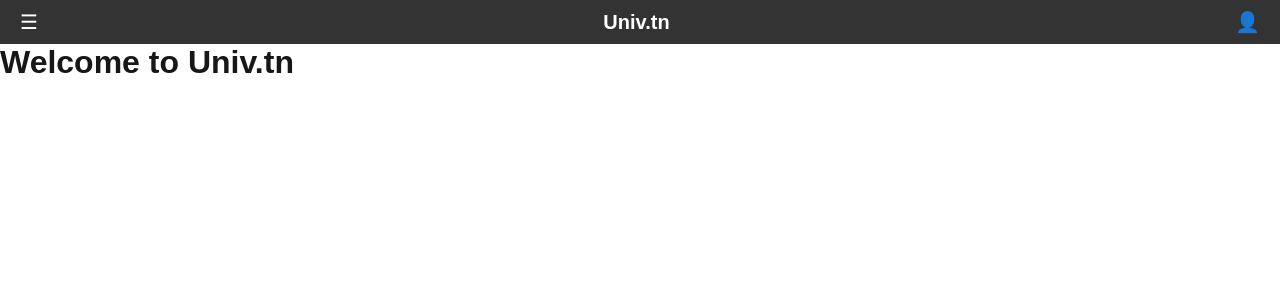
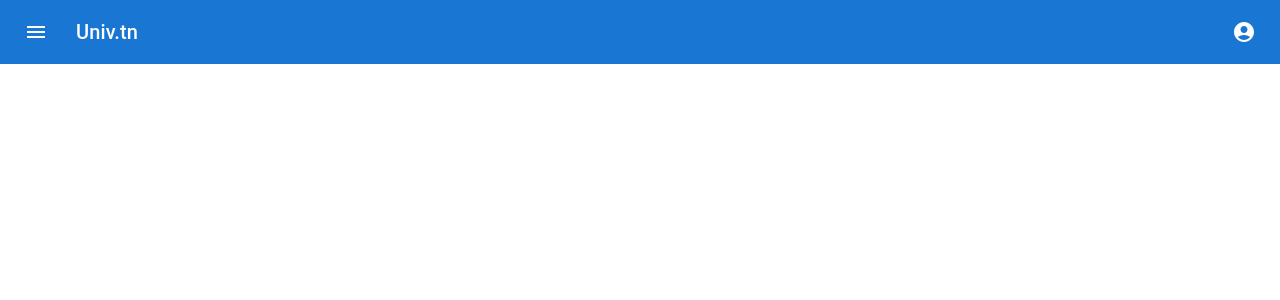
Before and after one commit to EyaOuenniche/FrontendUnivPhd, a Next.js app: page /Home in a window 1280 px wide. Shown: the top 300 px of the page. Built offline with nearby package versions, Linux system fonts and the light colour scheme.

Commit message:
navbar update

```diff
--- a/src/app/Home/page.tsx
+++ b/src/app/Home/page.tsx
@@ -8,7 +8,7 @@
     <div>
       <HorizontalNavbar/>
       <div>
-        <h1>Welcome to Univ.tn</h1>
+        {/* <h1>Welcome to Univ.tn</h1> */}
         {/* Other content */}
       </div>
     </div>
--- a/src/app/components/navbar/HorizontalNavbar.tsx
+++ b/src/app/components/navbar/HorizontalNavbar.tsx
@@ -1,47 +1,180 @@
-import { useState } from "react";
-import UserMenu from "./UserMenu";
-import Sidebar from "./Sidebar";
+import * as React from 'react';
+
+import AppBar from '@mui/material/AppBar';
+import Box from '@mui/material/Box';
+import Toolbar from '@mui/material/Toolbar';
+import IconButton from '@mui/material/IconButton';
+import Typography from '@mui/material/Typography';
+import Badge from '@mui/material/Badge';
+import MenuItem from '@mui/material/MenuItem';
+import Menu from '@mui/material/Menu';
+import MenuIcon from '@mui/icons-material/Menu';
+import AccountCircle from '@mui/icons-material/AccountCircle';
+import MailIcon from '@mui/icons-material/Mail';
+import NotificationsIcon from '@mui/icons-material/Notifications';
+import MoreIcon from '@mui/icons-material/MoreVert';
+
+
 
 
 export default function HorizontalNavbar() {
-  const [isSidebarOpen, setIsSidebarOpen] = useState(false);
+  const [anchorEl, setAnchorEl] = React.useState<null | HTMLElement>(null);
+  const [mobileMoreAnchorEl, setMobileMoreAnchorEl] =
+    React.useState<null | HTMLElement>(null);
+
+  const isMenuOpen = Boolean(anchorEl);
+  const isMobileMenuOpen = Boolean(mobileMoreAnchorEl);
+
+  const handleProfileMenuOpen = (event: React.MouseEvent<HTMLElement>) => {
+    setAnchorEl(event.currentTarget);
+  };
+
+  const handleMobileMenuClose = () => {
+    setMobileMoreAnchorEl(null);
+  };
+
+  const handleMenuClose = () => {
+    setAnchorEl(null);
+    handleMobileMenuClose();
+  };
+
+  const handleMobileMenuOpen = (event: React.MouseEvent<HTMLElement>) => {
+    setMobileMoreAnchorEl(event.currentTarget);
+  };
+
+  const menuId = 'primary-search-account-menu';
+  const renderMenu = (
+    <Menu
+      anchorEl={anchorEl}
+      anchorOrigin={{
+        vertical: 'top',
+        horizontal: 'right',
+      }}
+      id={menuId}
+      keepMounted
+      transformOrigin={{
+        vertical: 'top',
+        horizontal: 'right',
+      }}
+      open={isMenuOpen}
+      onClose={handleMenuClose}
+    >
+      <MenuItem onClick={handleMenuClose}>Profile</MenuItem>
+      <MenuItem onClick={handleMenuClose}>My account</MenuItem>
+    </Menu>
+  );
+
+  const mobileMenuId = 'primary-search-account-menu-mobile';
+  const renderMobileMenu = (
+    <Menu
+      anchorEl={mobileMoreAnchorEl}
+      anchorOrigin={{
+        vertical: 'top',
+        horizontal: 'right',
+      }}
+      id={mobileMenuId}
+      keepMounted
+      transformOrigin={{
+        vertical: 'top',
+        horizontal: 'right',
+      }}
+      open={isMobileMenuOpen}
+      onClose={handleMobileMenuClose}
+    >
+      <MenuItem>
+        <IconButton size="large" aria-label="show 4 new mails" color="inherit">
+          <Badge badgeContent={4} color="error">
+            <MailIcon />
+          </Badge>
+        </IconButton>
+        <p>Messages</p>
+      </MenuItem>
+      <MenuItem>
+        <IconButton
+          size="large"
+          aria-label="show 17 new notifications"
+          color="inherit"
+        >
+          <Badge badgeContent={17} color="error">
+            <NotificationsIcon />
+          </Badge>
+        </IconButton>
+        <p>Notifications</p>
+      </MenuItem>
+      <MenuItem onClick={handleProfileMenuOpen}>
+        <IconButton
+          size="large"
+          aria-label="account of current user"
+          aria-controls="primary-search-account-menu"
+          aria-haspopup="true"
+          color="inherit"
+        >
+          <AccountCircle />
+        </IconButton>
+        <p>Profile</p>
+      </MenuItem>
+    </Menu>
+  );
 
   return (
-    <nav style={styles.navbar}>
-      {/* Sidebar Toggle Button */}
-      <button onClick={() => setIsSidebarOpen(!isSidebarOpen)} style={styles.menuButton}>
-        ☰
-      </button>
+    <Box sx={{ flexGrow: 1 }}>
+      <AppBar position="static">
+        <Toolbar>
+          <IconButton
+            size="large"
+            edge="start"
+            color="inherit"
+            aria-label="open drawer"
+            sx={{ mr: 2 }}
+          >
+            <MenuIcon />
+          </IconButton>
+          <Typography
+            variant="h6"
+            noWrap
+            component="div"
+            sx={{ display: { xs: 'none', sm: 'block' } }}
+          >
+            Univ.tn
+          </Typography>
 
-      {/* Website Logo */}
-      <span style={styles.logo}>Univ.tn</span>
+          <Box sx={{ flexGrow: 1 }} />
+          <Box sx={{ display: { xs: 'none', md: 'flex' } }}>
 
-      {/* User Menu (Profile + Sign Out) */}
-        <UserMenu/>
-      {/* Sidebar (only visible when open) */}
-      {isSidebarOpen && <Sidebar closeSidebar={() => setIsSidebarOpen(false)} />}
-    </nav>
+            <IconButton
+              size="large"
+              aria-label="show 17 new notifications"
+              color="inherit"
+            >
+            </IconButton>
+            <IconButton
+              size="large"
+              edge="end"
+              aria-label="account of current user"
+              aria-controls={menuId}
+              aria-haspopup="true"
+              onClick={handleProfileMenuOpen}
+              color="inherit"
+            >
+              <AccountCircle />
+            </IconButton>
+          </Box>
+          <Box sx={{ display: { xs: 'flex', md: 'none' } }}>
+            <IconButton
+              size="large"
+              aria-label="show more"
+              aria-controls={mobileMenuId}
+              aria-haspopup="true"
+              onClick={handleMobileMenuOpen}
+              color="inherit"
+            >
+              <MoreIcon />
+            </IconButton>
+          </Box>
+        </Toolbar>
+      </AppBar>
+      {renderMobileMenu}
+      {renderMenu}
+    </Box>
   );
 }
-
-const styles = {
-  navbar: {
-    display: "flex",
-    justifyContent: "space-between",
-    alignItems: "center",
-    padding: "10px 20px",
-    background: "#333",
-    color: "white",
-  },
-  logo: {
-    fontSize: "20px",
-    fontWeight: "bold",
-  },
-  menuButton: {
-    fontSize: "20px",
-    background: "none",
-    color: "white",
-    border: "none",
-    cursor: "pointer",
-  },
-};
```
Also changed, not shown: package.json (+8 -4 lines), 1 other file (tests, documents, lock files or other folders).
